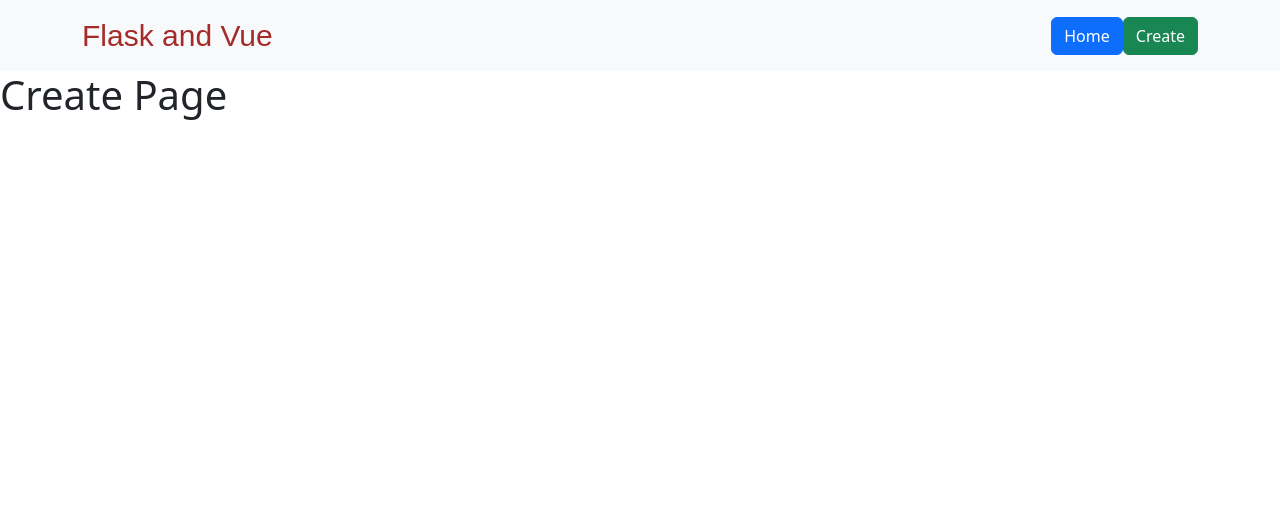
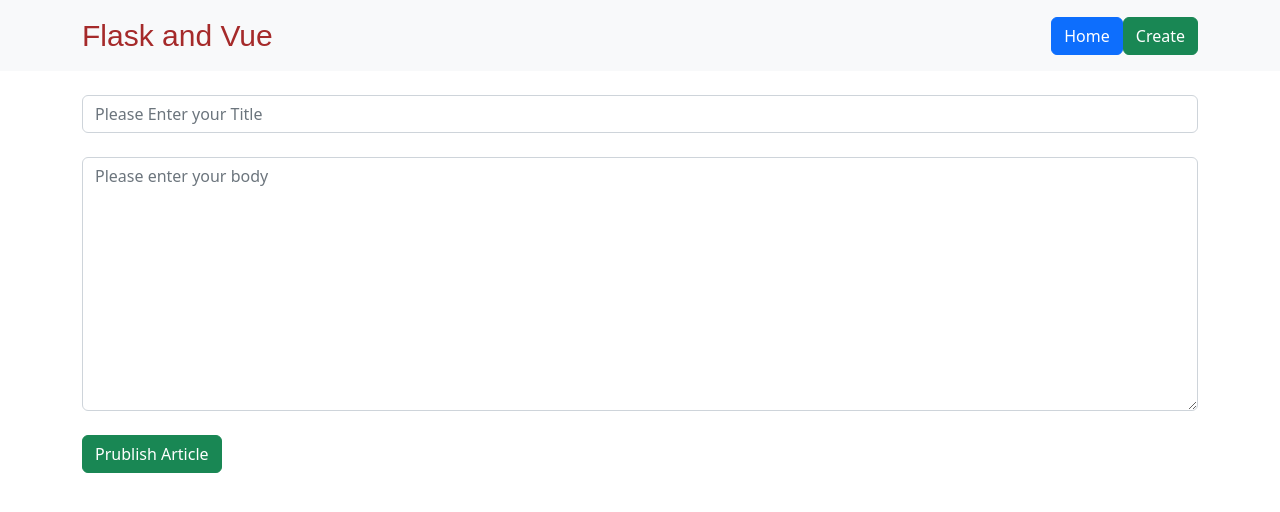
Before and after one commit to rishabh11336/Vue-Flask-CrudApp, a Vue app in the folder frontend/: page /create in a window 1280 px wide. Shown: the top 512 px of the page. Built offline with nearby package versions, Linux system fonts and the light colour scheme.

Commit message:
feature of create new article is working

```diff
--- a/frontend/src/components/CreAte.vue
+++ b/frontend/src/components/CreAte.vue
@@ -1,10 +1,54 @@
 <template>
-  <h1>Create Page</h1>
+  <div class="container mt-4">
+    <form @submit.prevent="insertArticle">
+      <input type="text" class="form-control" placeholder="Please Enter your Title" v-model="title" /><br>
+      <textarea rows="10" class="form-control" placeholder="Please enter your body" v-model="body"></textarea>
+      <button class="btn btn-success mt-4">
+        Prublish Article
+      </button>
+    </form>
+    <div v-if="error" class="alert alert-warning alert-dismissible fade show mt-5" role="alert">
+      <strong>{{error}}</strong>
+    </div>
+  </div>
 </template>
 
 <script>
 export default {
 
+  data() {
+    return {
+    title:null,
+    body:null,
+    error:null
+  }
+  },
+
+
+  methods: {
+    insertArticle() {
+      if (!this.title || !this.body) {
+        this.error = "Please add all fields"
+      } else {
+        fetch('http://127.0.0.1:5000/add', {
+        method:"POST",
+        headers: {
+          "Content-Type":"application/json"
+        },
+        body: JSON.stringify({title:this.title, body:this.body})
+      })
+      .then(resp => resp.json())
+      .then(() => {
+        this.$router.push({
+          name: 'home'
+        })
+      })
+      .catch(error => {
+        console.log(error)
+      })
+      }
+    }
+  }
 }
 </script>
 
```
Also changed, not shown: 2 other files (tests, documents, lock files or other folders).
